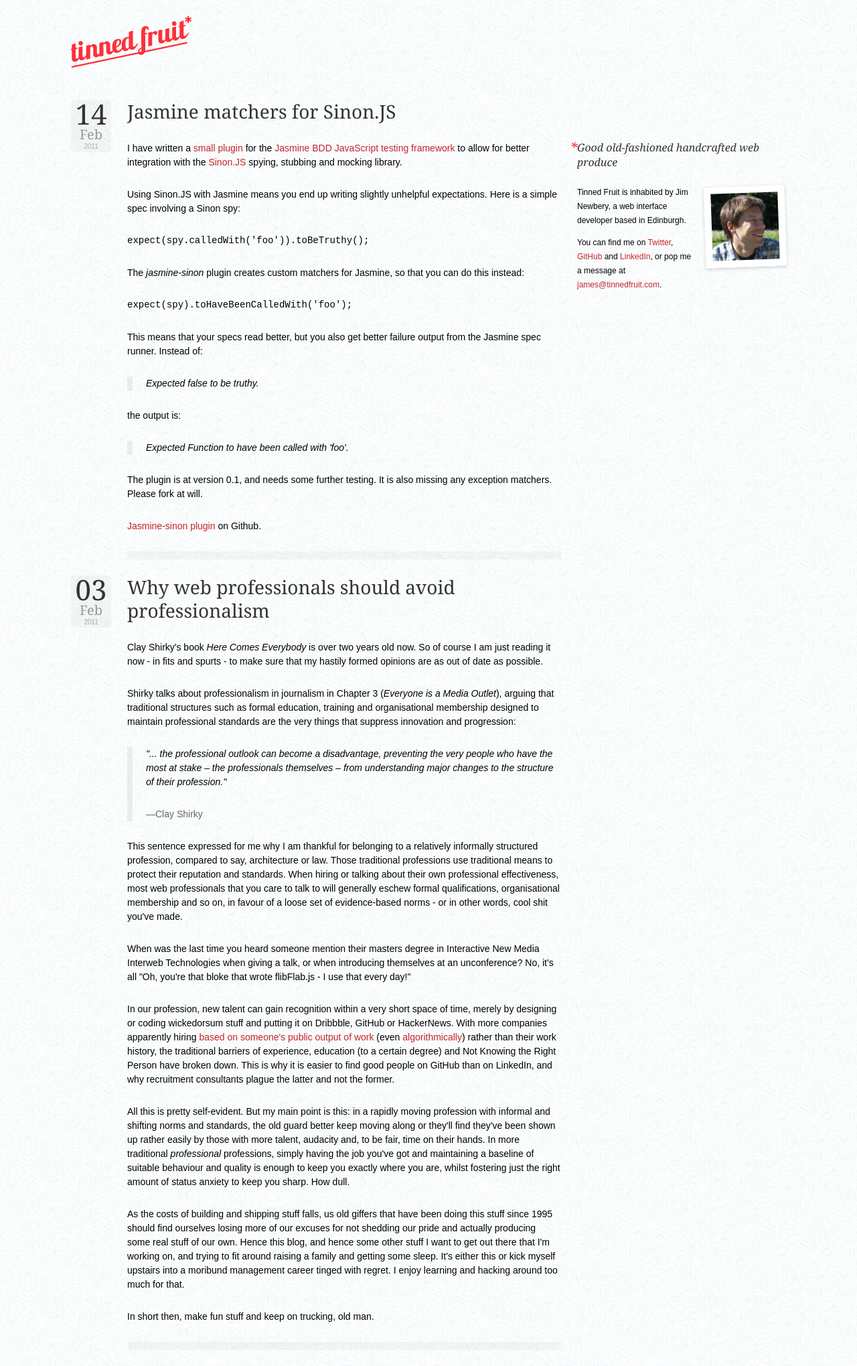
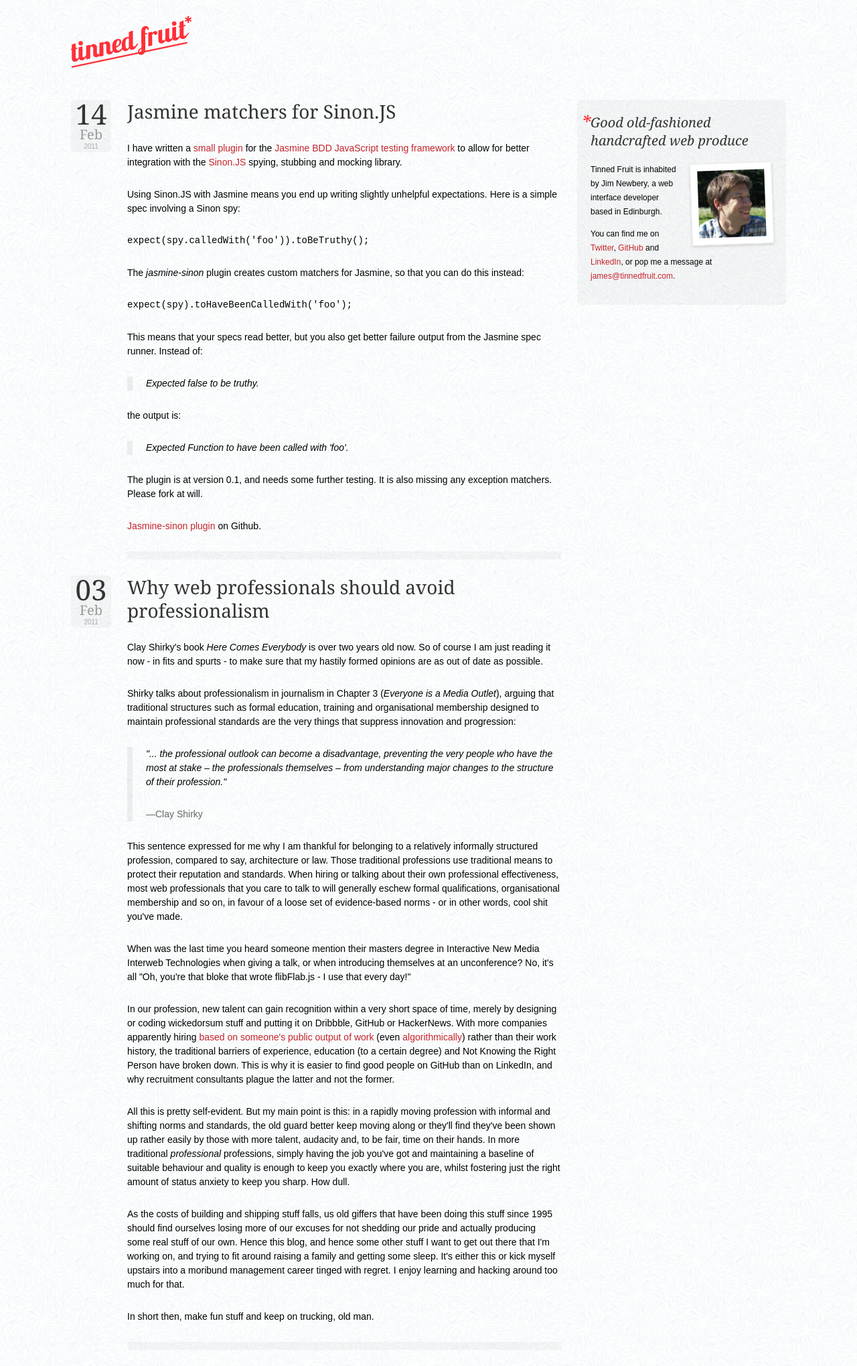
Before and after one commit to froots/froots.github.io, a Jekyll site: the page built from index.html, in a window 1280 px wide. Shown: the whole page at 67% size. Built offline with Jekyll 4.4.1, drawn with Linux system fonts in a browser that asks for light colours; Markdown is read by kramdown in place of the engine named in the settings.

Commit message:
Wide layout footer

```diff
--- a/css/main.css
+++ b/css/main.css
@@ -308,21 +308,23 @@
 	}
 
 	footer {
-	  width: 312px;
+	  width: 272px;
 	  float: left;
 	  margin-left: 0;
-	  padding-top: 60px;
+	  padding: 20px;
+	  background-color: rgba(0,0,0,.03);
+	  border-radius: 5px;
 	}
 
 	  footer .tagline {
 	    left: 0;
 	    position: relative;
-	    font-size: 16px;
-	    margin-bottom: 24px;
+	    font-size: 20px;
+	    margin-bottom: 20px;
 	  }
 
 	  footer .tagline span {
-	    font-size: 22px;
+	    font-size: 28px;
 	    position: absolute;
 	    left: -.5em;
 	    top: -.2em;
```
